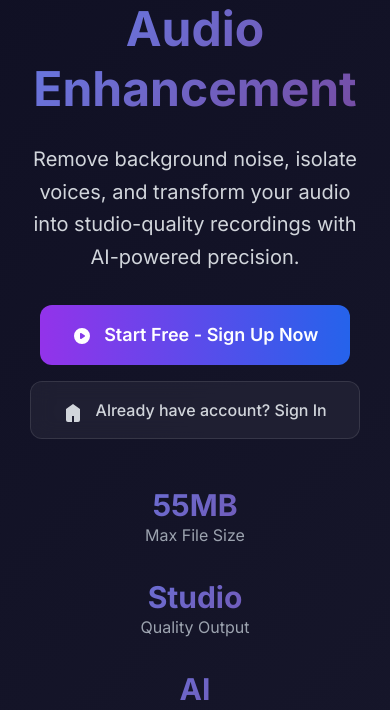
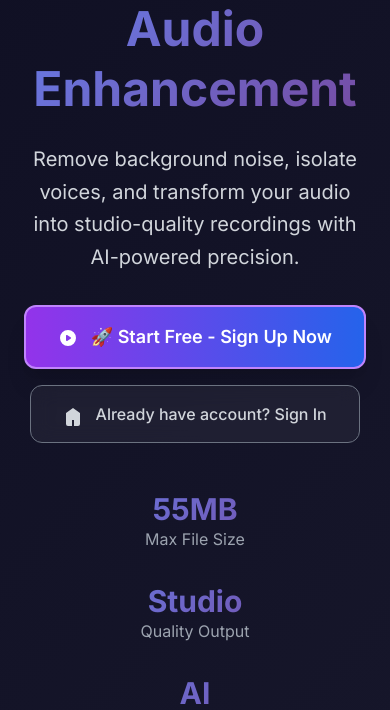
Before and after one commit to UsmanZahid909/voiceclean-ai, a Flask app: page / in a window 390 px wide. Shown: the part 301-1011 px from the top of the page. Run offline with Flask 3, Linux system fonts and the light colour scheme; some libraries are stand-ins or nearby versions.

Commit message:
Make login/signup buttons more prominent and visible - Added borders and shadows to navigation buttons - Enhanced mobile menu buttons with better styling - Made hero section CTA buttons more prominent with emoji and borders - Added HTML comments to identify button locations - Improved button visibility across all screen sizes

```diff
--- a/api/templates/index.html
+++ b/api/templates/index.html
@@ -58,7 +58,7 @@
     </style>
 </head>
 <body class="min-h-screen text-white">
-    <!-- Navigation -->
+    <!-- Navigation - LOGIN/SIGNUP BUTTONS SHOULD BE VISIBLE HERE -->
     <nav class="fixed top-0 w-full z-50 glass-effect">
         <div class="max-w-7xl mx-auto px-6 py-4">
             <div class="flex items-center justify-between">
@@ -70,12 +70,13 @@
                     </div>
                     <span class="text-xl font-semibold">VoiceClean AI</span>
                 </div>
+                <!-- DESKTOP MENU WITH LOGIN/SIGNUP -->
                 <div class="hidden md:flex items-center space-x-8">
                     <a href="#features" class="text-gray-300 hover:text-white transition-colors">Features</a>
                     <a href="#how-it-works" class="text-gray-300 hover:text-white transition-colors">How it Works</a>
                     <a href="/pricing" class="text-gray-300 hover:text-white transition-colors">Pricing</a>
-                    <a href="/login" class="text-gray-300 hover:text-white transition-colors">Sign In</a>
-                    <a href="/signup" class="bg-gradient-to-r from-purple-600 to-blue-600 px-6 py-2 rounded-lg font-medium hover:from-purple-700 hover:to-blue-700 transition-all">
+                    <a href="/login" class="text-gray-300 hover:text-white transition-colors font-medium border border-gray-600 px-4 py-2 rounded-lg hover:border-white">Sign In</a>
+                    <a href="/signup" class="bg-gradient-to-r from-purple-600 to-blue-600 px-6 py-2 rounded-lg font-medium hover:from-purple-700 hover:to-blue-700 transition-all shadow-lg border-2 border-purple-500">
                         Sign Up Free
                     </a>
                 </div>
@@ -88,14 +89,14 @@
                     </button>
                 </div>
             </div>
-            <!-- Mobile Menu -->
+            <!-- Mobile Menu - LOGIN/SIGNUP BUTTONS FOR MOBILE -->
             <div id="mobile-menu" class="hidden md:hidden mt-4 pb-4">
                 <div class="flex flex-col space-y-4">
                     <a href="#features" class="text-gray-300 hover:text-white transition-colors">Features</a>
                     <a href="#how-it-works" class="text-gray-300 hover:text-white transition-colors">How it Works</a>
                     <a href="/pricing" class="text-gray-300 hover:text-white transition-colors">Pricing</a>
-                    <a href="/login" class="text-gray-300 hover:text-white transition-colors">Sign In</a>
-                    <a href="/signup" class="bg-gradient-to-r from-purple-600 to-blue-600 px-6 py-2 rounded-lg font-medium hover:from-purple-700 hover:to-blue-700 transition-all text-center">
+                    <a href="/login" class="text-gray-300 hover:text-white transition-colors font-medium border border-gray-600 px-4 py-2 rounded-lg text-center">Sign In</a>
+                    <a href="/signup" class="bg-gradient-to-r from-purple-600 to-blue-600 px-6 py-2 rounded-lg font-medium hover:from-purple-700 hover:to-blue-700 transition-all text-center shadow-lg border-2 border-purple-500">
                         Sign Up Free
                     </a>
                 </div>
@@ -126,15 +127,15 @@
                 Remove background noise, isolate voices, and transform your audio into studio-quality recordings with AI-powered precision.
             </p>
 
-            <!-- CTA Buttons -->
+            <!-- CTA Buttons - MAIN SIGNUP/LOGIN BUTTONS -->
             <div class="flex flex-col sm:flex-row gap-4 justify-center items-center mb-12">
-                <a href="/signup" class="bg-gradient-to-r from-purple-600 to-blue-600 px-8 py-4 rounded-xl font-semibold text-lg hover-glow transition-all">
+                <a href="/signup" class="bg-gradient-to-r from-purple-600 to-blue-600 px-8 py-4 rounded-xl font-semibold text-lg hover-glow transition-all shadow-xl border-2 border-purple-400">
                     <svg class="w-5 h-5 inline mr-2" fill="currentColor" viewBox="0 0 20 20">
                         <path fill-rule="evenodd" d="M10 18a8 8 0 100-16 8 8 0 000 16zM9.555 7.168A1 1 0 008 8v4a1 1 0 001.555.832l3-2a1 1 0 000-1.664l-3-2z" clip-rule="evenodd"/>
                     </svg>
-                    Start Free - Sign Up Now
+                    🚀 Start Free - Sign Up Now
                 </a>
-                <a href="/login" class="glass-effect px-8 py-4 rounded-xl font-medium text-gray-300 hover:text-white transition-all">
+                <a href="/login" class="glass-effect px-8 py-4 rounded-xl font-medium text-gray-300 hover:text-white transition-all border border-gray-500 hover:border-white">
                     <svg class="w-5 h-5 inline mr-2" fill="currentColor" viewBox="0 0 20 20">
                         <path d="M10 2L3 7v11a2 2 0 002 2h4v-6h2v6h4a2 2 0 002-2V7l-7-5z"/>
                     </svg>
```
